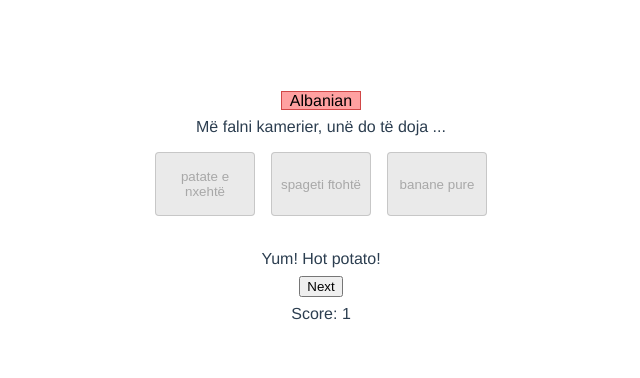
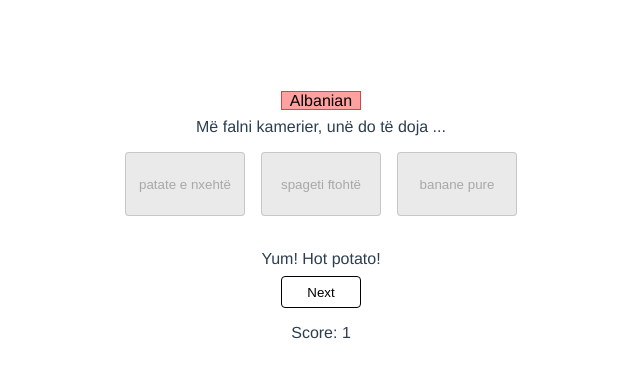
Before and after one commit to BethanyDrake/trijam-88, a Vue app: page / in a window 1280 px wide. Both pictures are taken after a click on the button "patate e nxehtë". Shown: the top 378 px of the page, without its empty margins (319-959 px from the left). Built offline with nearby package versions, Linux system fonts and the light colour scheme.

Commit message:
style small buttons

```diff
--- a/src/App.vue
+++ b/src/App.vue
@@ -22,7 +22,9 @@
     <br>
     <div v-if="!buttonsEnabled">
       <div class="container">{{resultMessage}}</div>
-      <button class="container" v-on:click="next()">Next</button>
+      <div class="container smallButtonWrapper">
+      <button class="container smallButton" v-on:click="next()">Next</button>
+      </div>
       <div class="container">
         Score: {{score}}
       </div>
@@ -36,7 +38,9 @@
     <div class="container">
       Score: {{score}}
     </div>
-    <button class="container" v-on:click="restart()">Restart</button>
+    <div class="smallButtonWrapper">
+    <button class="container smallButton" v-on:click="restart()">Restart</button>
+    </div>
   </div>
   </div>
 </template>
@@ -52,7 +56,7 @@ console.log(parsedCSV.data.length)
 let randomEntry, hotPotato, coldSpag, mashedBanana;
 
 let currentRound = 1;
-let numberOfRounds = 1;
+let numberOfRounds = 5;
 
 const data = {
   resultMessage: "",
@@ -138,12 +142,35 @@ export default {
   margin-bottom: 8px;
 }
 
+.smallButtonWrapper {
+  display:flex;
+  justify-content:center;
+  height: 40px;
+
+}
+
+.smallButton {
+  background-color: white;
+  border-width: 1px;
+  border-style: solid;
+  border-radius: 4px;
+  width: 80px;
+  padding: 4px;
+}
+.smallButton:hover {
+  border-width: 3px;
+  border-color: black;
+}
+.smallButton:active {
+  background-color: white;
+}
+
 .optionButton {
   background-color: white;
   border-width: 1px;
   border-style: solid;
   border-radius: 4px;
-  width: 100px;
+  width: 120px;
   padding: 8px;
   margin: 8px 8px;
 }
@@ -162,7 +189,7 @@ export default {
   border-width: 1px;
   border-style: solid;
   border-radius: 4px;
-  width: 100px;
+  width: 120px;
   padding: 8px;
   margin: 8px 8px;
 }
```
